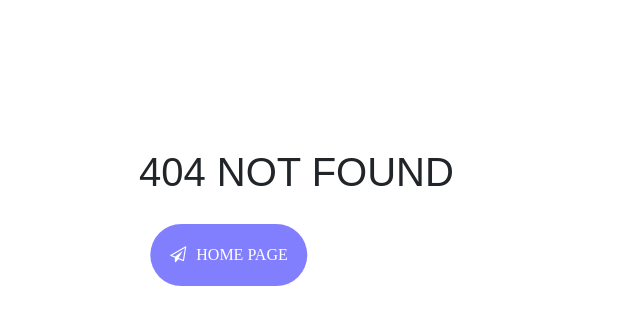
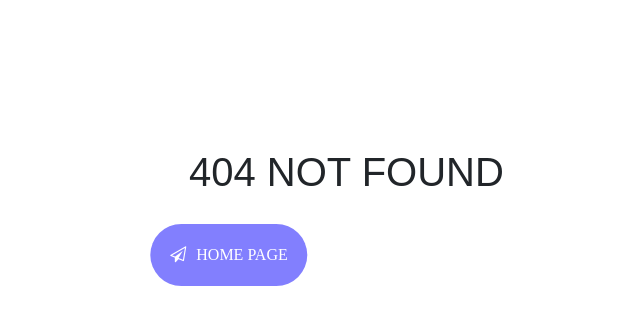
Before and after one commit to reynaroyce12/Currency-Converter-Application, a Flask app: template templates/404.html in a window 1280 px wide. Shown: the top 325 px of the page, without its empty margins (411-1051 px from the left). Run offline with Flask 2, Linux system fonts and the light colour scheme; the template is opened without the code that fills it, so the values that code supplies are empty; some libraries are stand-ins or nearby versions; some web fonts are replaced.

Commit message:
Update 404.html

```diff
--- a/templates/404.html
+++ b/templates/404.html
@@ -1,6 +1,6 @@
 {% include "header.html" %}
 
-<h1 style="width: fit-content; margin-left: 550px; padding-top: 150px">404 NOT FOUND</h1>
+<h1 style="width: fit-content; margin-left: 600px; padding-top: 150px">404 NOT FOUND</h1>
 
 <div class="container-contact100-form-btn" style="padding-top: 30px">
     <a href="/"><button class="contact100-form-btn">
```
